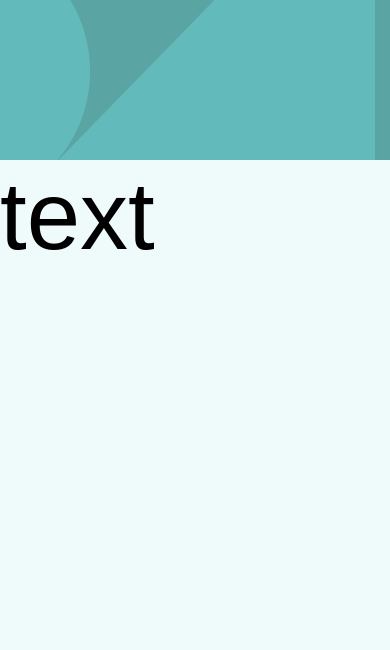
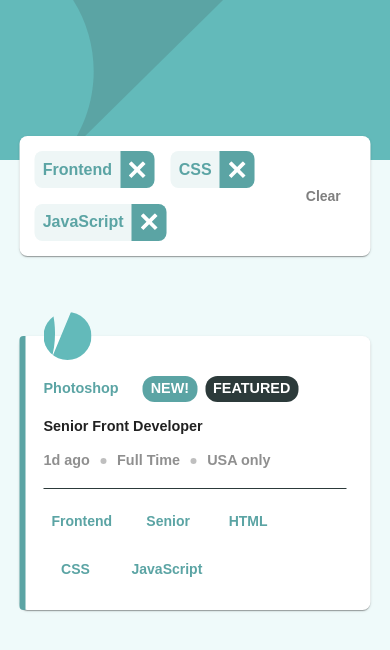
Before and after one commit to amirhazizi/job-listinig-with-filtering-react, a Next.js app: page / in a window 390 px wide. Shown: the top 650 px of the page. Built offline with nearby package versions, Linux system fonts and the light colour scheme.

Commit message:
finish mobile style

```diff
--- a/app/globals.css
+++ b/app/globals.css
@@ -23,3 +23,20 @@ body {
 main {
   background: var(--cl-Light-Grayish-Cyan);
 }
+
+main>div {
+  width: min(90%, 1000px);
+}
+
+.MuiButton-root {
+  background-color: var(--cl-Light-Grayish-Cyan-2);
+}
+
+.MuiCard-root {
+  box-shadow: 0 .2rem 1rem rgba(48, 61, 39, 0.152);
+}
+
+.remove-btn {
+  background: var(--cl-Desaturated-Dark-Cyan);
+  padding: 0 .65rem;
+}
--- a/app/page.tsx
+++ b/app/page.tsx
@@ -1,31 +1,312 @@
 "use client"
-import { ThemeProvider, Typography, createTheme, Box } from "@mui/material"
+import { ThemeProvider, Typography, Box, Button, Card } from "@mui/material"
+import theme from "./theme"
 import Image from "next/image"
 import bgImageMobile from "../public/images/bg-header-mobile.svg"
 import bgImageDesktop from "../public/images/bg-header-desktop.svg"
+import removeSVG from "../public/images/icon-remove.svg"
 import calculateTime from "./calculateTime"
 import data from "./data.json"
-const theme = createTheme({
-  palette: {
-    primary: { main: "hsl(180, 29%, 50%)", light: "hsl(180, 52%, 96%)" },
-    secondary: {
-      main: "hsl(180, 8%, 52%)",
-      light: "hsl(180, 31%, 95%)",
-      dark: "hsl(180, 14%, 20%)",
-    },
-  },
-  typography: { fontFamily: ["League Spartan", "sans-serif"].join(",") },
-})
 export default function Home() {
   return (
     <ThemeProvider theme={theme}>
       <main className='min-h-screen relative'>
-        <Box sx={{ bgcolor: "primary.main" }}>
-          <Image src={bgImageMobile} alt='background image' className='h-40' />
+        <Box sx={{ bgcolor: "primary.main", width: "100%" }}>
+          <Image
+            width={400}
+            height={170}
+            src={bgImageMobile}
+            alt='background image'
+            className='h-40 w-full'
+            priority
+          />
         </Box>
-        <Box sx={{ position: "fixed" }}>
-          <Typography variant='h1'>text</Typography>
-        </Box>
+        <div className='absolute top-0 translate-y-24 left-1/2 -translate-x-1/2 h-fit py-10'>
+          <Card
+            sx={{
+              p: ".95rem",
+              borderRadius: 2,
+              bgcolor: "white",
+              display: "flex",
+              alignItems: "center",
+              justifyContent: "space-between",
+            }}
+          >
+            <Box
+              sx={{
+                display: "flex",
+                flexWrap: "wrap",
+                gap: 2,
+              }}
+            >
+              <Box
+                sx={{
+                  bgcolor: "secondary.light",
+                  width: "fit-content",
+                  display: "flex",
+                  alignItems: "center",
+                  borderRadius: 2,
+                }}
+              >
+                <Typography
+                  sx={{ p: 1, py: 0.8, fontWeight: 700, color: "primary.main" }}
+                >
+                  Frontend
+                </Typography>
+                <button className='remove-btn self-stretch rounded-r-lg'>
+                  <Image
+                    className='scale-125'
+                    src={removeSVG}
+                    alt='remove-icon'
+                  />
+                </button>
+              </Box>
+              <Box
+                sx={{
+                  bgcolor: "secondary.light",
+                  width: "fit-content",
+                  display: "flex",
+                  alignItems: "center",
+                  borderRadius: 2,
+                }}
+              >
+                <Typography
+                  sx={{ p: 1, py: 0.8, fontWeight: 700, color: "primary.main" }}
+                >
+                  CSS
+                </Typography>
+                <button className='remove-btn self-stretch rounded-r-lg'>
+                  <Image
+                    className='scale-125'
+                    src={removeSVG}
+                    alt='remove-icon'
+                  />
+                </button>
+              </Box>
+              <Box
+                sx={{
+                  bgcolor: "secondary.light",
+                  width: "fit-content",
+                  display: "flex",
+                  alignItems: "center",
+                  borderRadius: 2,
+                }}
+              >
+                <Typography
+                  sx={{ p: 1, py: 0.8, fontWeight: 700, color: "primary.main" }}
+                >
+                  JavaScript
+                </Typography>
+                <button className='remove-btn self-stretch rounded-r-lg'>
+                  <Image
+                    className='scale-125'
+                    src={removeSVG}
+                    alt='remove-icon'
+                  />
+                </button>
+              </Box>
+            </Box>
+            <Button
+              style={{ backgroundColor: "transparent" }}
+              sx={{
+                color: "grey",
+                fontWeight: 700,
+                textTransform: "unset",
+                alignSelf: "stretch",
+              }}
+            >
+              Clear
+            </Button>
+          </Card>
+          <Box sx={{ pt: 10 }}>
+            <Card
+              sx={{
+                p: "1.5rem",
+                borderRadius: 2,
+                bgcolor: "white",
+                position: "relative",
+                display: "grid",
+                overflow: "visible",
+                gap: 2,
+
+                ":after": {
+                  content: '""',
+                  position: "absolute",
+                  top: 0,
+                  left: 0,
+                  height: "100%",
+                  width: ".35rem",
+                  bgcolor: "primary.main",
+                  borderTopLeftRadius: 4,
+                  borderBottomLeftRadius: 4,
+                },
+              }}
+            >
+              <Image
+                className='absolute top-0 left-0 translate-x-1/2 -translate-y-1/2 w-12 h-12 rounded-full'
+                src={bgImageMobile}
+                alt='photoshop'
+              />
+              <Box
+                sx={{
+                  py: 2,
+                  display: "grid",
+                  gap: 2,
+                  borderBottom: 1,
+                  borderColor: "secondary.dark",
+                }}
+              >
+                <Box sx={{ display: "flex", gap: 3, alignItems: "center" }}>
+                  <Typography
+                    sx={{
+                      fontSize: ".9rem",
+                      fontWeight: "bold",
+                      color: "primary.main",
+                    }}
+                    variant='h1'
+                  >
+                    Photoshop
+                  </Typography>
+                  <Box sx={{ display: "flex", gap: 1 }}>
+                    <Typography
+                      sx={{
+                        fontSize: ".9rem",
+                        fontWeight: "bold",
+                        color: "white",
+                        textTransform: "uppercase",
+                        bgcolor: "primary.main",
+                        p: 1,
+                        py: ".1rem",
+                        pt: ".15rem",
+                        borderRadius: 3,
+                      }}
+                    >
+                      New!
+                    </Typography>
+                    <Typography
+                      sx={{
+                        fontSize: ".9rem",
+                        fontWeight: "bold",
+                        color: "white",
+                        textTransform: "uppercase",
+                        bgcolor: "secondary.dark",
+                        p: 1,
+                        py: ".1rem",
+                        pt: ".15rem",
+                        borderRadius: 3,
+                      }}
+                    >
+                      Featured
+                    </Typography>
+                  </Box>
+                </Box>
+                <Typography
+                  variant='h1'
+                  sx={{ fontSize: ".9rem", fontWeight: 900 }}
+                >
+                  Senior Front Developer
+                </Typography>
+                <Box
+                  sx={{
+                    opacity: 0.5,
+                    display: "flex",
+                    gap: 1.3,
+                    alignItems: "center",
+                  }}
+                >
+                  <Typography sx={{ fontSize: ".9rem", fontWeight: "bold" }}>
+                    1d ago
+                  </Typography>
+                  <Box
+                    sx={{
+                      width: ".4rem",
+                      height: ".4rem",
+                      borderRadius: 50,
+                      bgcolor: "grey",
+                    }}
+                  ></Box>
+                  <Typography sx={{ fontSize: ".9rem", fontWeight: "bold" }}>
+                    Full Time
+                  </Typography>
+                  <Box
+                    sx={{
+                      width: ".4rem",
+                      height: ".4rem",
+                      borderRadius: 50,
+                      bgcolor: "grey",
+                    }}
+                  ></Box>
+                  <Typography sx={{ fontSize: ".9rem", fontWeight: "bold" }}>
+                    USA only
+                  </Typography>
+                </Box>
+              </Box>
+              <Box
+                sx={{
+                  display: "flex",
+                  flexWrap: "wrap",
+                  gap: 2,
+                }}
+              >
+                <Button
+                  sx={{
+                    color: "primary.main",
+                    fontWeight: 700,
+                    textTransform: "unset",
+                    p: 1,
+                    py: 0.5,
+                  }}
+                >
+                  Frontend
+                </Button>
+                <Button
+                  sx={{
+                    color: "primary.main",
+                    fontWeight: 700,
+                    textTransform: "unset",
+                    p: 1,
+                    py: 0.5,
+                  }}
+                >
+                  Senior
+                </Button>
+                <Button
+                  sx={{
+                    color: "primary.main",
+                    fontWeight: 700,
+                    textTransform: "unset",
+                    p: 1,
+                    py: 0.5,
+                  }}
+                >
+                  HTML
+                </Button>
+                <Button
+                  sx={{
+                    color: "primary.main",
+                    fontWeight: 700,
+                    textTransform: "unset",
+                    p: 1,
+                    py: 0.5,
+                  }}
+                >
+                  CSS
+                </Button>
+                <Button
+                  sx={{
+                    color: "primary.main",
+                    fontWeight: 700,
+                    textTransform: "unset",
+                    p: 1,
+                    py: 0.5,
+                  }}
+                >
+                  JavaScript
+                </Button>
+              </Box>
+            </Card>
+          </Box>
+        </div>
       </main>
     </ThemeProvider>
   )
--- /dev/null
+++ b/app/theme.ts
@@ -0,0 +1,16 @@
+import { createTheme } from "@mui/material"
+const theme = createTheme({
+  palette: {
+    primary: {
+      main: "hsl(180, 29%, 50%)",
+      light: "hsl(180, 52%, 96%)" /*background*/,
+    },
+    secondary: {
+      main: "hsl(180, 8%, 52%)",
+      light: "hsl(180, 31%, 95%)" /* filter Div */,
+      dark: "hsl(180, 14%, 20%)",
+    },
+  },
+  typography: { fontFamily: ["League Spartan", "sans-serif"].join(",") },
+})
+export default theme
```
